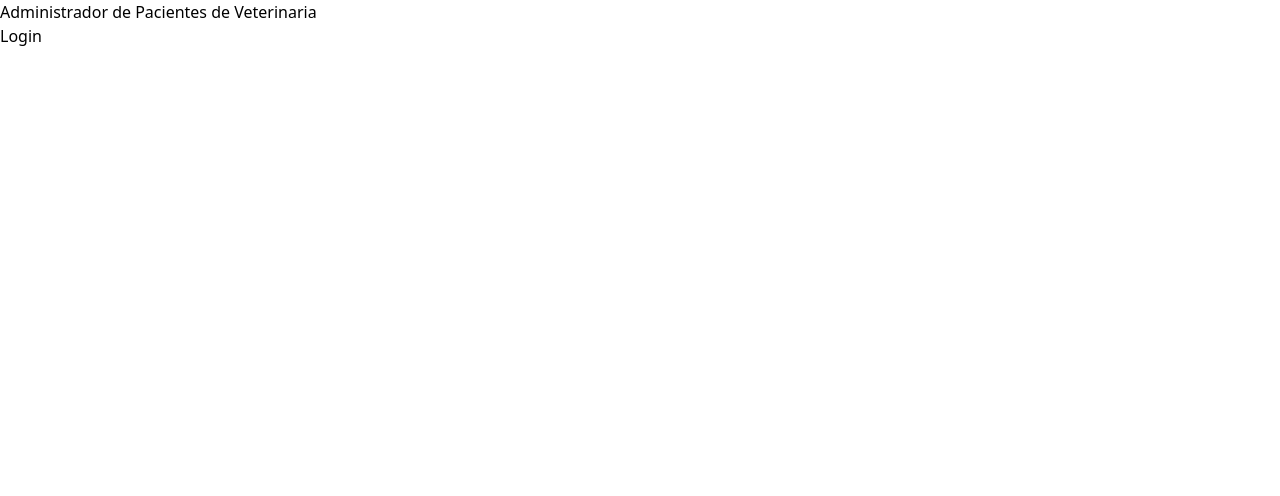
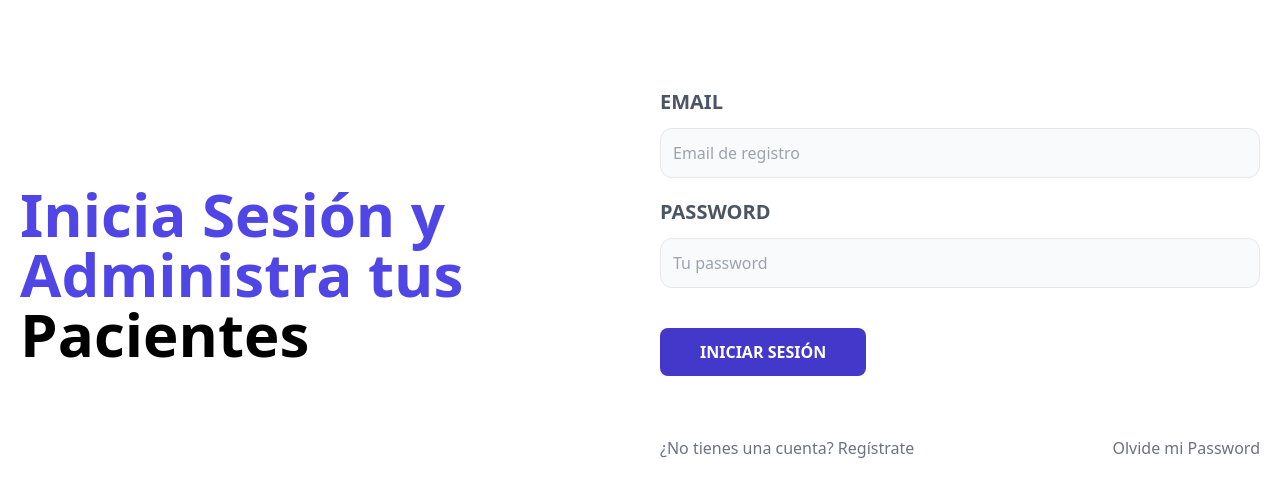
Before and after one commit to Racknar0/APV-Full-Stack-NodeJS, a React (Vite) app in the folder frontend/: page / in a window 1280 px wide. Shown: the top 496 px of the page. Built offline with nearby package versions, Linux system fonts and the light colour scheme.

Commit message:
Register Page Tailwind

```diff
--- a/frontend/src/layout/AuthLayout.jsx
+++ b/frontend/src/layout/AuthLayout.jsx
@@ -3,9 +3,12 @@
 const AuthLayout = () => {
   return (
     <>
-        <h1>Administrador de Pacientes de Veterinaria</h1>
 
+        <main className="container mx-auto md:grid md:grid-cols-2 mt-12 gap-10 p-5 items-center">
         <Outlet />
+
+
+        </main>
     </>
   )
 }
--- a/frontend/src/paginas/Login.jsx
+++ b/frontend/src/paginas/Login.jsx
@@ -1,14 +1,33 @@
-import React from 'react';
+import { Link } from 'react-router-dom'
 
 const login = () => {
     return (
+        <>
+            <div>
+                <h1 className="text-indigo-600 font-black text-6xl">
+                    Inicia Sesión y Administra tus <span className="text-black">Pacientes</span>
+                </h1>
+            </div>
+            <div>
+                <form action="">
+                    <div className='my-5'>
+                        <label htmlFor="" className='uppercase text-gray-600 block text-xl font-bold'>Email</label>
+                        <input type="email" placeholder='Email de registro' className='border w-full p-3 mt-3 bg-gray-50 rounded-xl'  />
+                    </div>
+                    <div className='my-5'>
+                        <label htmlFor="" className='uppercase text-gray-600 block text-xl font-bold'>Password</label>
+                        <input type="password" placeholder='Tu password' className='border w-full p-3 mt-3 bg-gray-50 rounded-xl'  />
+                    </div>
 
-    <>
+                    <input type="submit" value="Iniciar Sesión" className='bg-indigo-700 w-full py-3 px-10 rounded-lg text-white uppercase font-bold mt-5 hover:cursor-pointer hover:bg-indigo-800 md:w-auto '/>
+                </form>
 
-        <h2>Login</h2>
-
-    </>
-
+                <nav className='mt-10 lg:flex lg:justify-between'>
+                    <Link className='block text-center my-5 text-gray-500' to="/registrar">¿No tienes una cuenta? Regístrate</Link>
+                    <Link className='block text-center my-5 text-gray-500' to="/olvide-password">Olvide mi Password</Link>
+                </nav>
+            </div>
+        </>
     );
 };
 
--- a/frontend/src/paginas/OlvidePassword.jsx
+++ b/frontend/src/paginas/OlvidePassword.jsx
@@ -1,11 +1,12 @@
 const OlvidePassword = () => {
-  return (
-      <>
+    return (
+        <>
 
-      <h1>Desde OlvidePassword</h1>
+                <div>1</div>
+                <div>2</div>
 
-      </>
-  )
-}
+        </>
+    );
+};
 
-export default OlvidePassword
+export default OlvidePassword;
--- a/frontend/src/paginas/Registrar.jsx
+++ b/frontend/src/paginas/Registrar.jsx
@@ -1,11 +1,14 @@
 const Registrar = () => {
     return (
         <>
+            <div>
+                <h1 className="text-indigo-600 font-black text-6xl">
+                    Crea tu cuenta y Administra{' '}
+                    <span className="text-black">Tus Pacientes</span>
+                </h1>
+            </div>
+        </>
+    );
+};
 
-        <h1>Desde Registrar</h1>
-
-        </>
-    )
-  }
-
-  export default Registrar
+export default Registrar;
```
